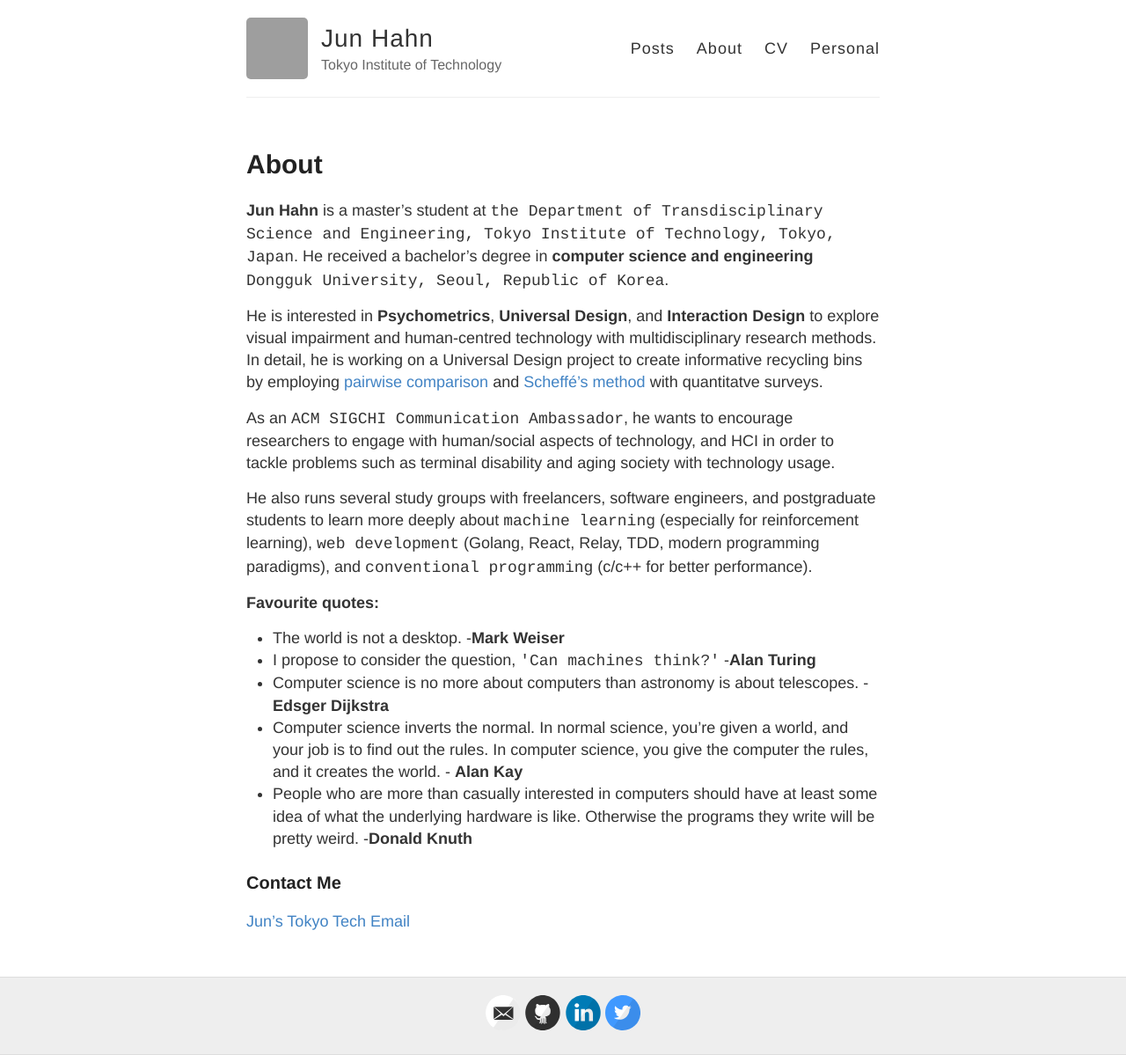
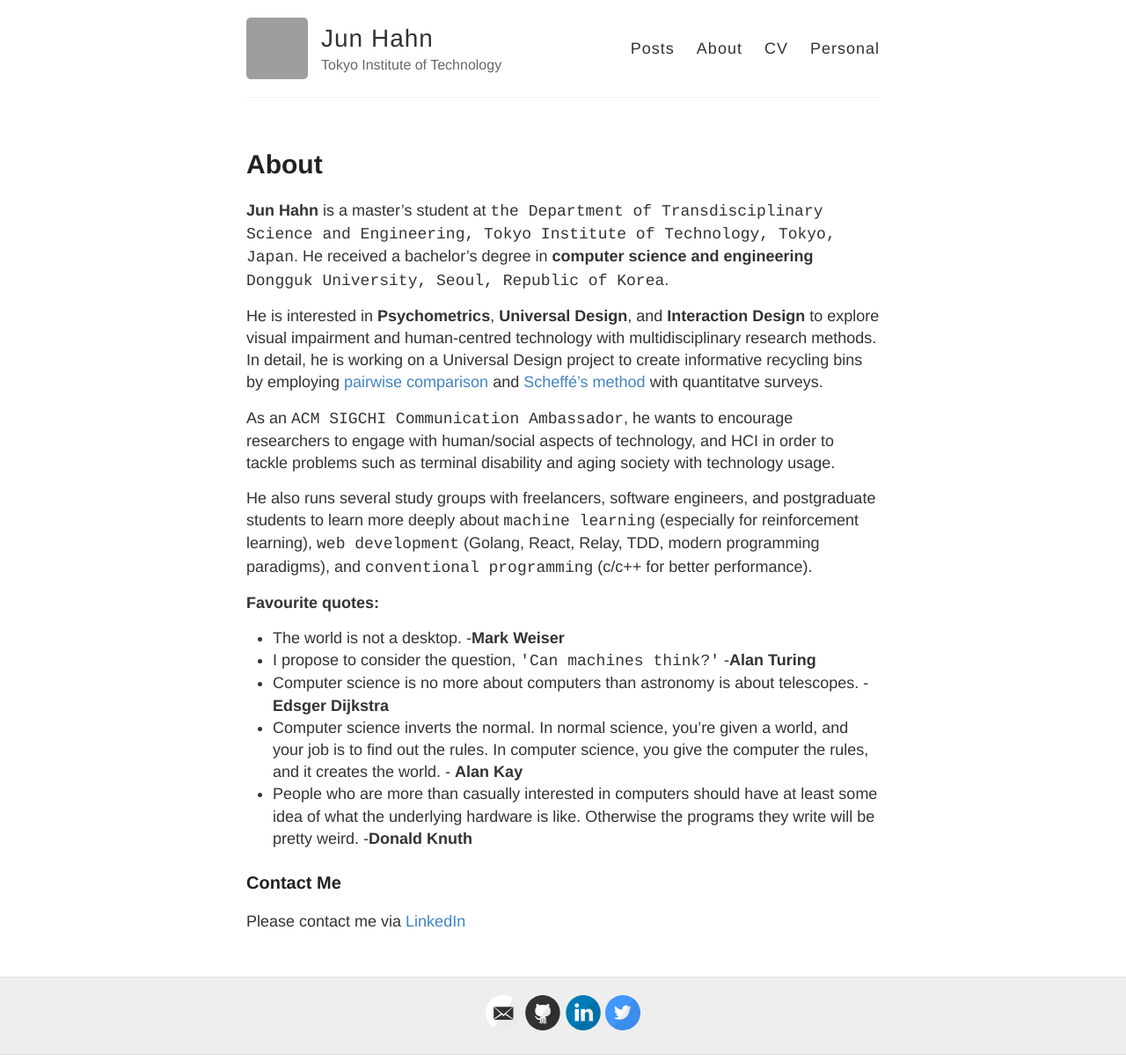
Before and after one commit to TangoEnSkai/tangoenskai.github.io, a Jekyll site: the page built from about.md, in a window 1280 px wide. Shown: the whole page at 88% size. Built offline with Jekyll 4.4.1, drawn with Linux system fonts in a browser that asks for light colours; grey boxes are pictures that could not be loaded.

Commit message:
Revise contact information from Tokyo Tech email to LinkedIn Profile

```diff
--- a/about.md
+++ b/about.md
@@ -21,4 +21,4 @@ He also runs several study groups with freelancers, software engineers, and post
 
 ### Contact Me
 
-[Jun's Tokyo Tech Email](mailto:han.j.ag@m.titech.ac.jp)
+Please contact me via [LinkedIn](https://www.linkedin.com/in/junhahn/)
```
Also changed, not shown: cv.md (+1 -1 lines).
